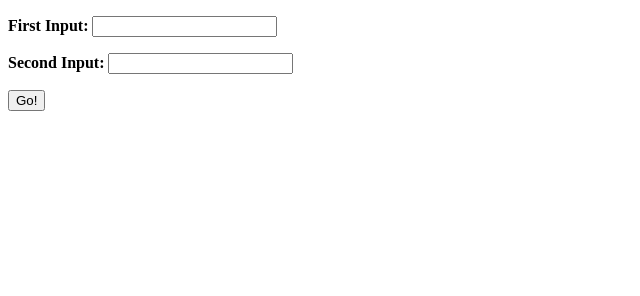
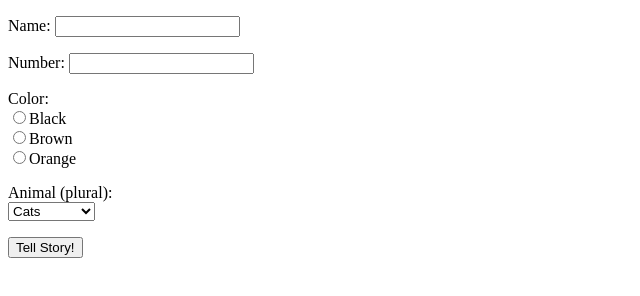
Before and after one commit to Wallinpb/cs319, a plain HTML site: page exercise04/index.html in a window 1280 px wide. Shown: the whole page, without its empty margins (0-640 px from the left). Drawn offline with Linux system fonts and the light colour scheme.

Commit message:
exercise 4 done

```diff
--- a/exercise04/index.html
+++ b/exercise04/index.html
@@ -2,31 +2,44 @@
 <html lang = "en">
     <head>
         <meta charset="utf-8">
-        <title>Chapter 4 Exercise</title>
+        <title>
+            Exercise 4
+        </title>
     </head>
     <body>
         <script>
-//            function testfunction() {
-//                var myColor = document.getElementById("color1").value;
-//                var myText = document.example.exampleText.value;
-//                alert(myColor);
-//                alert(myText);
-//            }
             function check() {
-                var first = document.example.exampleText.value;
-                var second = document.example.moreText.value;
+                var first = document.madLib.exampleText.value;
+                var second = document.madLib.moreText.value;
+                var colors = document.getElementById("color").value;
+                var animal = document.getElementById("Animal").value;
                 first = first.trim();
                 second = second.trim();
-//              first = parseInt(first);
-//              second = parseInt(second);
-                document.getElementById("words").innerHTML= first + " " + second;
+                document.getElementById("words").innerHTML= "Hello, my name is " + first + "!  I have " + second + " wonderful " + colors + " " + animal + "!";
             }
         </script>
 
-        <form name="example" id="example" action="#" method="get">
-            <p><b>First Input: </b><input type="text" name="exampleText" id="exampleText"></p>
-            <p><b>Second Input: </b><input type="text" name="moreText" id="moreText"></p>
-            <p><input type="button" name="go" id="go" value="Go!" onclick="check();"></p>
+        <form name="madLib" id="madLib" action="#" method="get">
+            <p>Name: <input type="text" name="exampleText" id="exampleText"></p>
+            <p>Number: <input type="text" name="moreText" id="moreText"></p>
+
+            <p>
+                Color:<br>
+                <input type="radio" name="black" id="color" value="black">Black<br>
+                <input type="radio" name="brown" id="color" value="brown">Brown<br>
+                <input type="radio" name="orange" id="color" value="orange">Orange<br>
+            </p>
+
+            <p>
+                Animal (plural):<br>
+                <select id="Animal">
+                    <option value="cats">Cats</option>
+                    <option value="dogs">Dogs</option>
+                    <option value="lizards">Lizards</option>
+                    <option value="kangaroos">Kangaroos</option>
+                </select>
+            </p>
+            <p><input type="button" name="story" id="story" value="Tell Story!" onclick="check();"></p>
             <p id = "words"></p>
         </form>
     </body>
```
Also changed, not shown: exercise04/classLesson.html (added, +33 -0 lines).
